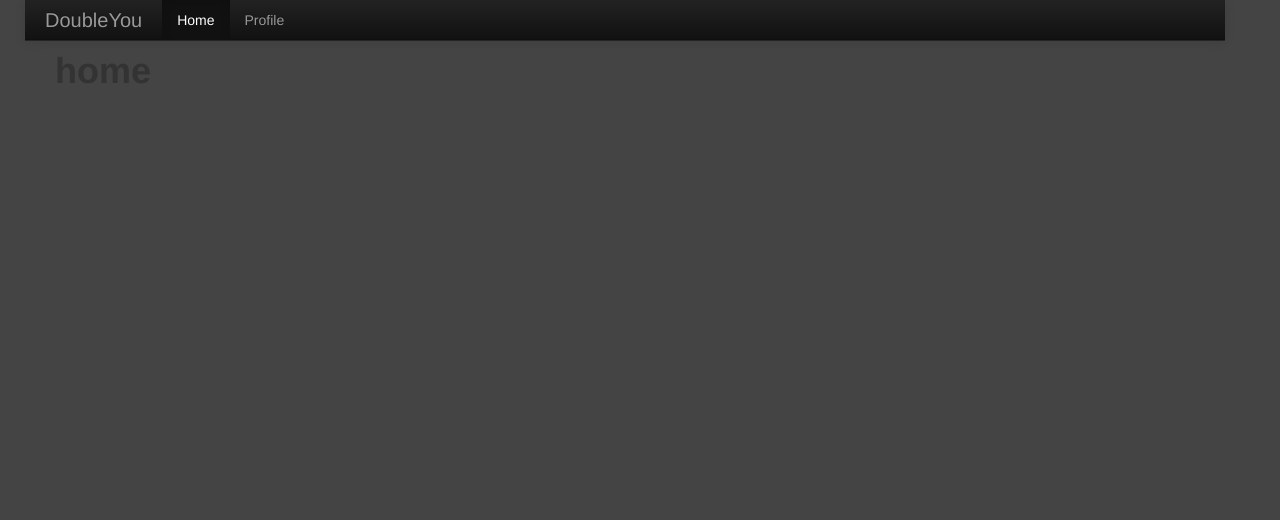
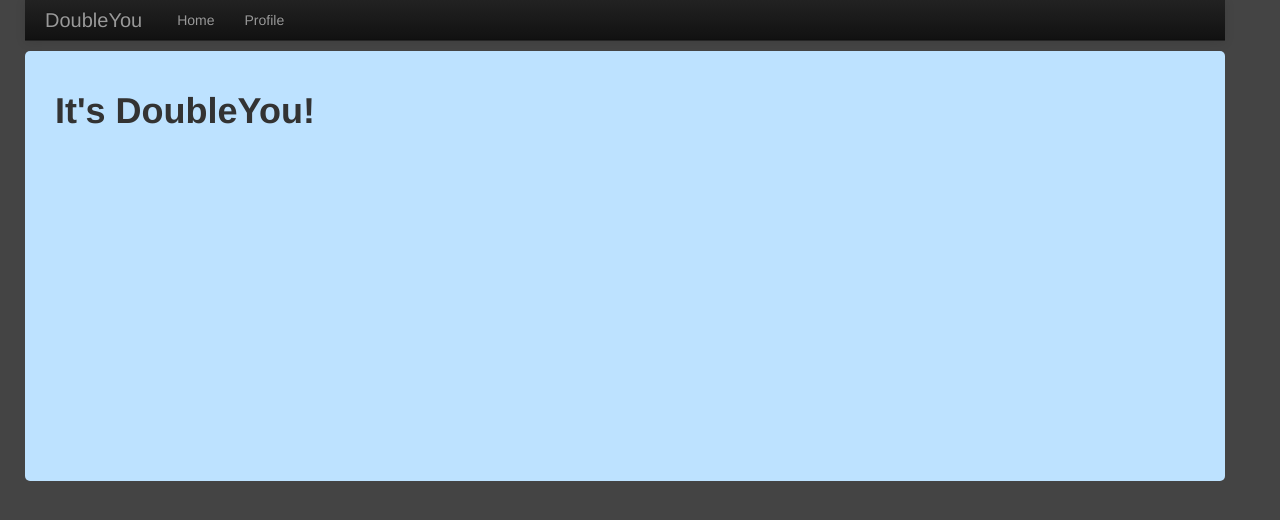
Before and after one commit to yosemitebandit/doubleyou, a Flask app: page / in a window 1280 px wide. Shown: the top 520 px of the page. Run offline with Flask 2, Linux system fonts and the light colour scheme; parts of the project's set-up code (start-up, migrations or seed data) failed here and were passed over; some libraries are stand-ins or nearby versions.

Commit message:
face changes

```diff
--- a/app.py
+++ b/app.py
@@ -55,7 +55,6 @@ def player_home(name):
     answer_count = Answer.objects(player=player).count()
     return render_template('player_home.html', name=name
         , answer_count=answer_count)
-
 
 
 def compute(player, requested_date, data):
--- a/templates/base.html
+++ b/templates/base.html
@@ -4,12 +4,12 @@
         <link rel='stylesheet' href="{{ url_for('static', filename='css/bootstrap.css') }}">
 
         {% block head %}
+        {% endblock %}
         <style>
             body {
                 background: #444;
             }
         </style>
-        {% endblock %}
     </head>
 
     <body>
@@ -19,8 +19,8 @@
                   <div class="navbar-inner">
                     <a class="brand" href="#">DoubleYou</a>
                     <ul class="nav">
-                      <li class="active"><a href="#">Home</a></li>
-                      <li><a href="#">Profile</a></li>
+                      <li class=><a href="{{ url_for('home') }}">Home</a></li>
+                      <li><a href="{{ url_for('player_home', name='matt') }}">Profile</a></li>
                     </ul>
                   </div>
                 </div>
@@ -33,11 +33,11 @@
     </body>
 
 
-    {% block js %}
     <script src="//ajax.googleapis.com/ajax/libs/jquery/1.8.1/jquery.min.js"></script>
     <script src="{{ url_for('static', filename='js/handlebars-1.0.rc.1.js') }}"></script>
     <script src="{{ url_for('static', filename='js/processing-1.4.1.js') }}"></script>
     <script src="{{ url_for('static', filename='js/underscore.js') }}"></script>
+    {% block js %}
     {% endblock %}
 
 </html>
--- a/templates/home.html
+++ b/templates/home.html
@@ -1,5 +1,22 @@
 {% extends "base.html" %}
 
+{% block head %}
+<style>
+    #box {
+        background: rgb(189, 226, 255);
+        border-radius: 5px solid blue;
+        border-radius: 5px;
+        padding-top: 30px;
+        margin-top: 10px;
+        height: 400px;
+    }
+</style>
+{% endblock %}
+
 {% block body %}
-<h1>home</h1>
+<div class='row' id='box'>
+    <div class='span6'>
+        <h1>It's DoubleYou!</h1>
+    </div>
+</div>
 {% endblock %}
```
Also changed, not shown: static/js/avatar.js (+11 -2 lines).
